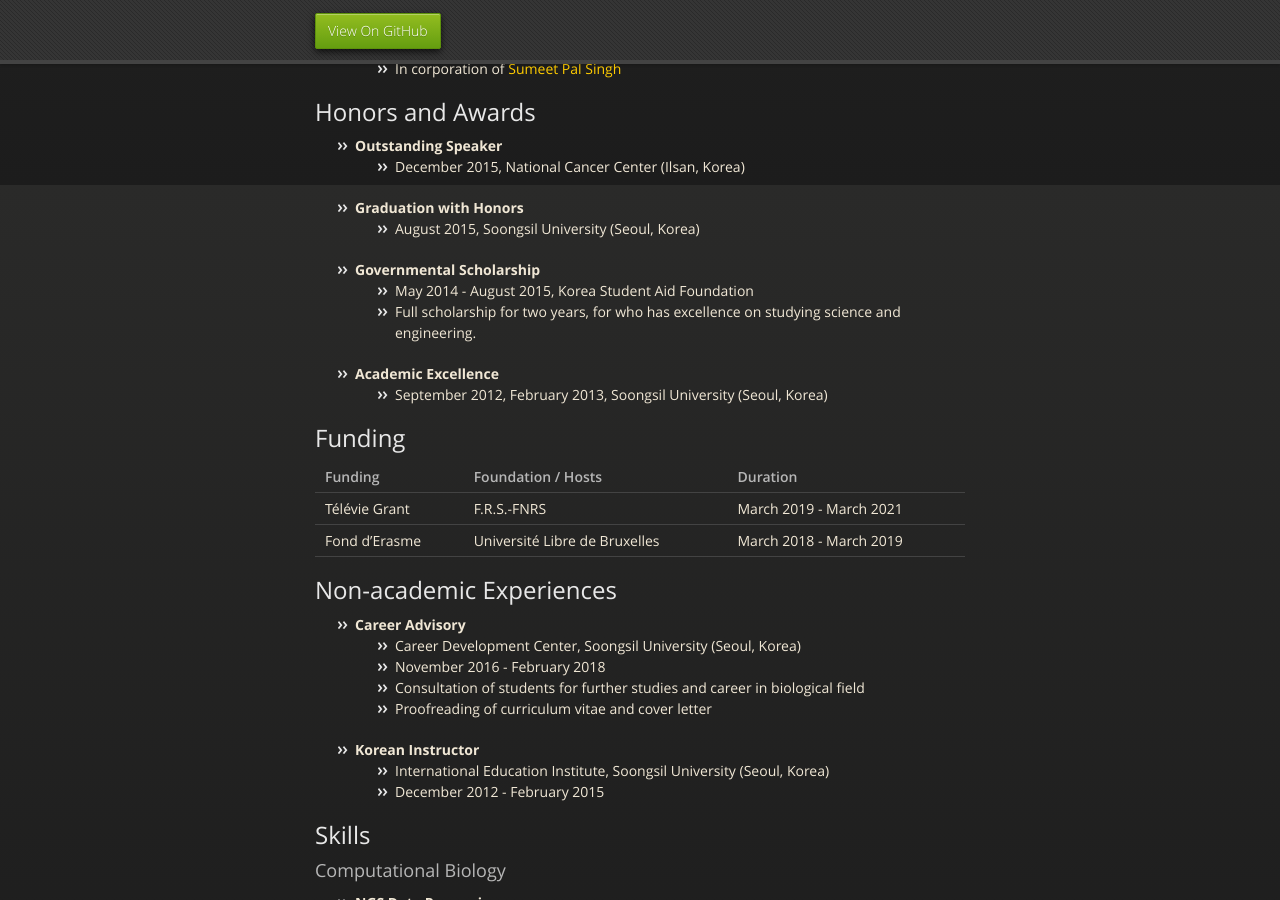
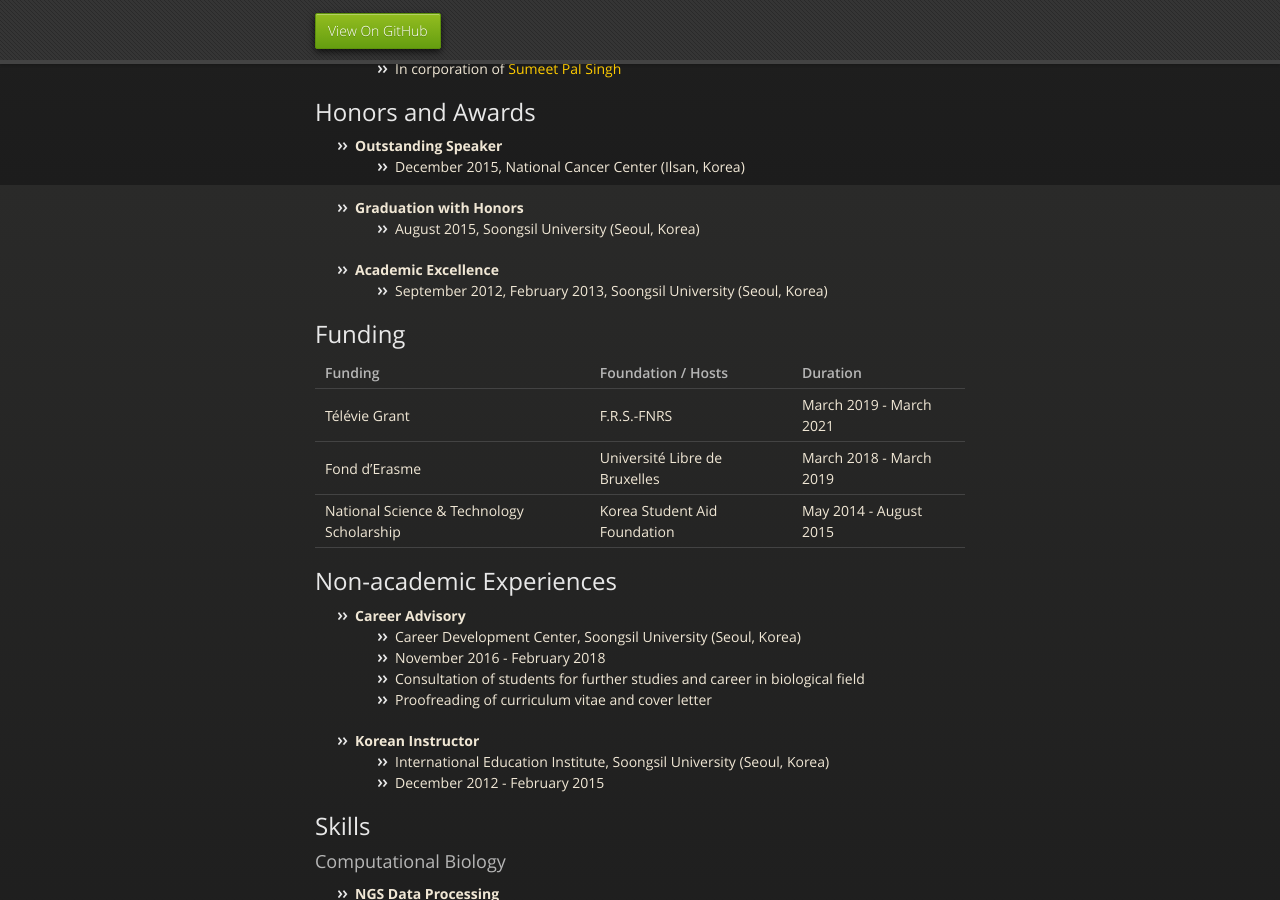
Before and after one commit to yurasong/yurasong.github.io, a Jekyll site: the page built from index.md, in a window 1280 px wide and 900 px high, scrolled down 3415 px. Built offline with Jekyll 4.4.1, drawn with Linux system fonts in a browser that asks for light colours; our own code applies the rules of GitHub Pages for plain Markdown files.

Commit message:
Update index.md

```diff
--- a/index.md
+++ b/index.md
@@ -146,10 +146,6 @@ My ultimate goal studying bioinformatics and cancer biology is finding the new w
 - **Graduation with Honors**
   - August 2015, Soongsil University (Seoul, Korea)
 
-- **Governmental Scholarship**
-  - May 2014 - August 2015, Korea Student Aid Foundation
-  - Full scholarship for two years, for who has excellence on studying science and engineering.
-
 - **Academic Excellence**
   - September 2012, February 2013, Soongsil University (Seoul, Korea)
 
@@ -158,8 +154,8 @@ My ultimate goal studying bioinformatics and cancer biology is finding the new w
 | Funding        | Foundation / Hosts          | Duration |
 |:-------------|:------------------|:------|
 | Télévie Grant | F.R.S.-FNRS   | March 2019 - March 2021  |
-| Fond d'Erasme   | Université Libre de Bruxelles | March 2018 - March 2019  |
-
+| Fond d'Erasme | Université Libre de Bruxelles | March 2018 - March 2019  |
+| National Science & Technology Scholarship | Korea Student Aid Foundation | May 2014 - August 2015 |
 
 ## Non-academic Experiences
 
```
